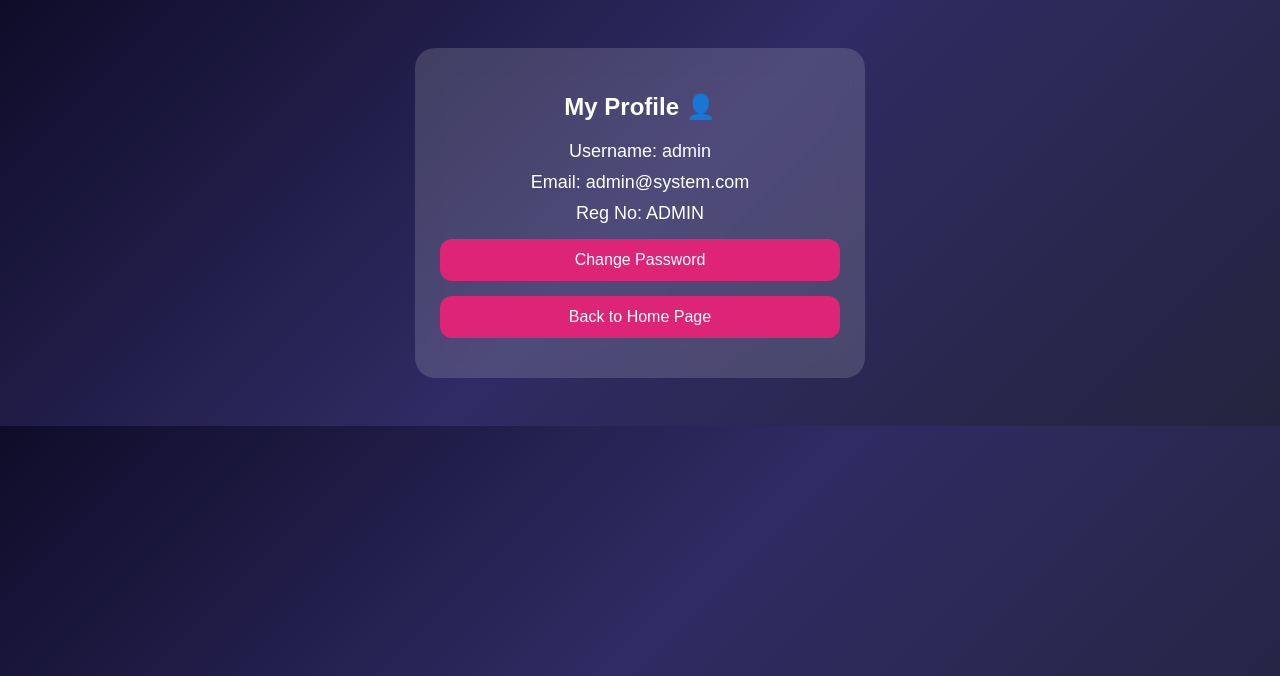
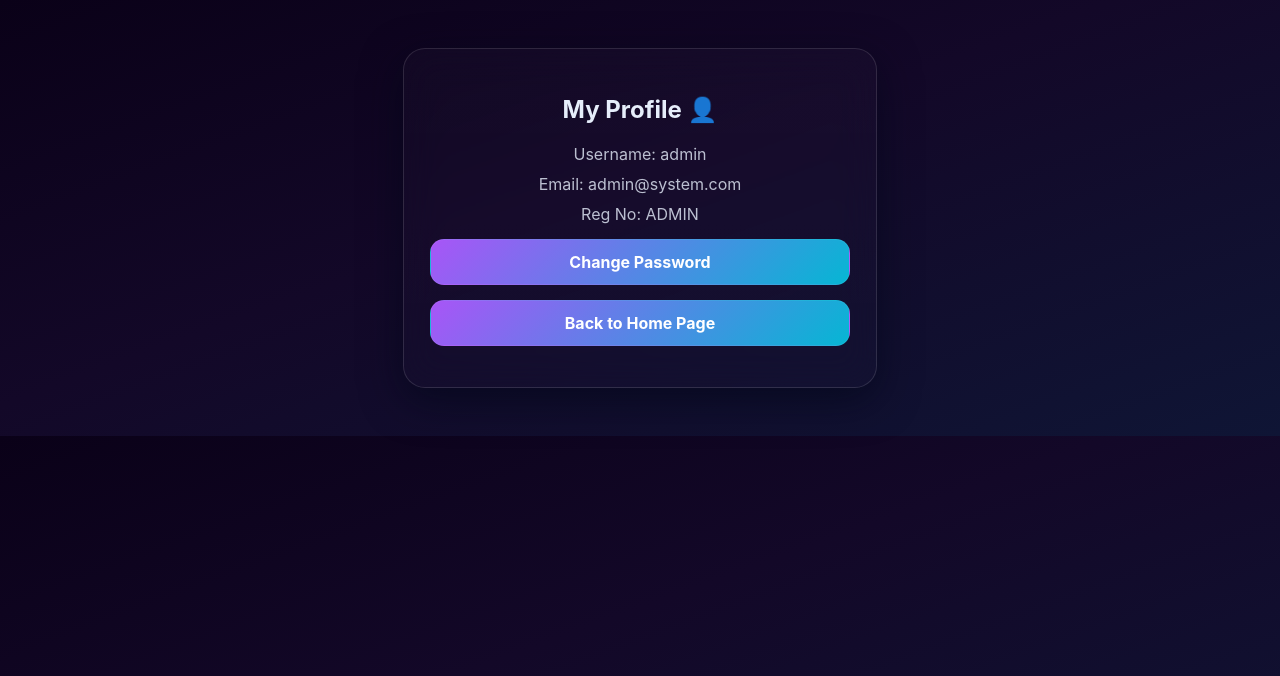
Before and after one commit to nagasai-chowdary-gituser/simats_web_portal, a Flask app: page /profile in a window 1280 px wide. Shown: the top 676 px of the page. Run offline with Flask 3, Linux system fonts and the light colour scheme; a user stored in the database is signed in; data comes from the database, SQL or seed files in the repository.

Commit message:
UI: Apply Midnight Blur theme to profile (style-only)

```diff
--- a/templates/profile.html
+++ b/templates/profile.html
@@ -5,34 +5,12 @@
 
 <title>My Profile</title>
 <style>
-body {
-    background: linear-gradient(135deg,#0f0c29,#302b63,#24243e);
-    font-family: Poppins, sans-serif;
-    color: white;
-    padding:40px;
-}
-.box {
-    width: 400px;
-    margin:auto;
-    padding:25px;
-    background:rgba(255,255,255,0.15);
-    border-radius:20px;
-    backdrop-filter: blur(12px);
-    text-align: center ;
-}
-.info {
-    margin:10px 0;
-    font-size:18px;
-}
-.btn {
-    padding:12px 20px;
-    display:block;
-    margin:15px auto;
-    border-radius:12px;
-    background:#dd2476;
-    color:white;
-    text-decoration:none;
-}
+    :root{ --bg-deep:#0a0118; --bg-mid:#130828; --bg-navy:#0f1535; --glass: rgba(255,255,255,0.08); --glass-border: rgba(255,255,255,0.12); --neon-purple:#a855f7; --neon-cyan:#06b6d4; --text-primary:#e6eefb; --text-muted:rgba(230,238,251,0.8); --radius-lg:22px; }
+    body { background: linear-gradient(160deg,var(--bg-deep),var(--bg-mid) 45%,var(--bg-navy)); font-family: 'Inter','Poppins',sans-serif; color:var(--text-primary); padding: 40px; }
+    .box { width: 420px; margin: 0 auto; padding: 26px; background: linear-gradient(180deg, rgba(255,255,255,0.02), rgba(255,255,255,0.01)); border-radius: var(--radius-lg); backdrop-filter: blur(18px); border: 1px solid var(--glass-border); box-shadow: 0 12px 40px rgba(2,6,23,0.6); text-align:center }
+    .info { margin:10px 0; font-size:16px; color:var(--text-muted) }
+    .btn { padding:12px 20px; display:block; margin:15px auto; border-radius:14px; background: linear-gradient(135deg,var(--neon-purple),var(--neon-cyan)); color:white; text-decoration:none; border: 1px solid rgba(255,255,255,0.06); font-weight:700 }
+    @media (max-width: 480px){ .box{ width: calc(100% - 32px); padding:18px } .info{ font-size:14px } .btn{ width:100%; box-sizing:border-box } }
 </style>
 </head>
 
```
